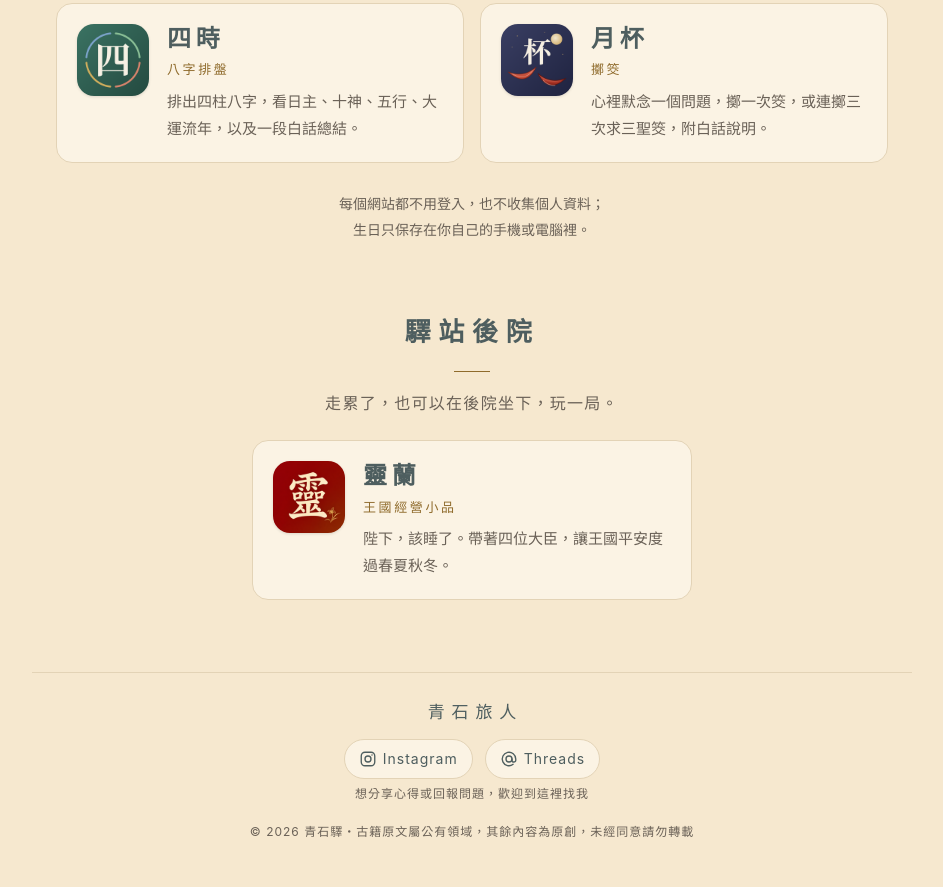
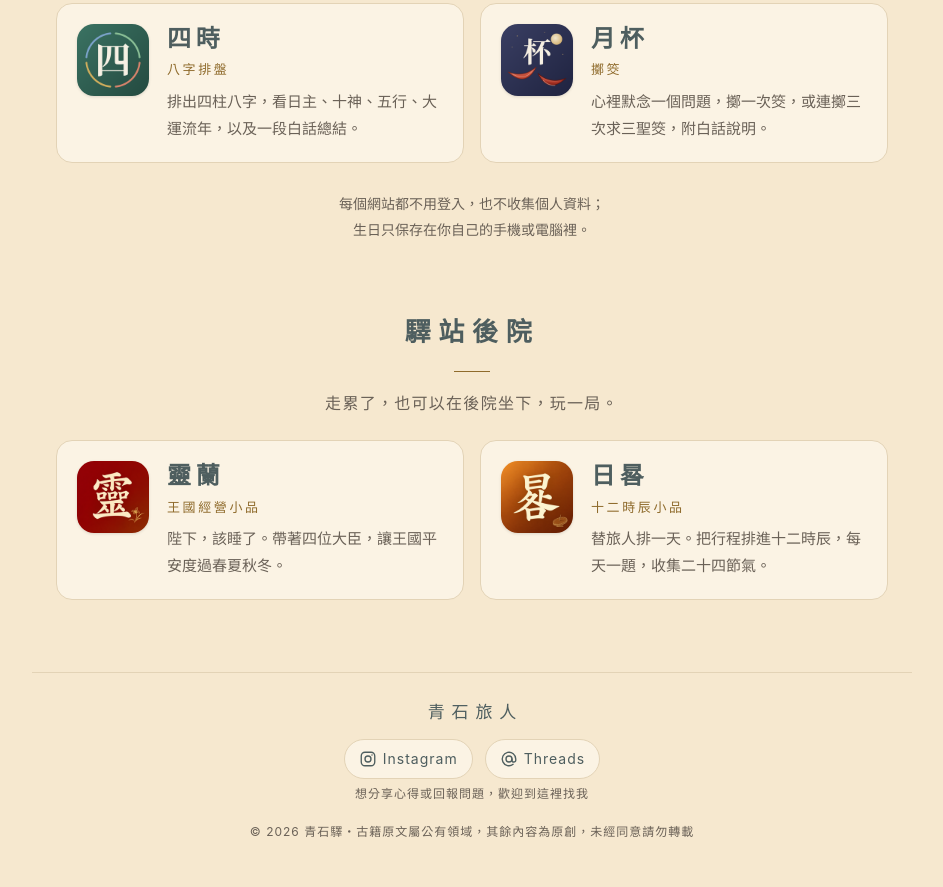
Before and after one commit to imqingstone/imqingstone.github.io, a plain HTML site: page docs/index.html in a window 1280 px wide. Shown: the part 1773-2660 px from the top of the page, without its empty margins (168-1111 px from the left). Drawn offline with Linux system fonts and the light colour scheme.

Commit message:
驛站後院加上日晷
- 日晷卡片：十二時辰小品，附正式圖示
- 後院改用與小徑相同的雙欄排法（手機仍為單欄）
- README 補上月杯與日晷

Co-Authored-By: Claude Opus 5.5 <noreply@anthropic.com>
Claude-Session: https://claude.ai/code/session_01DWRUU5jvQaJoFHQnnYxHa8

```diff
--- a/docs/index.html
+++ b/docs/index.html
@@ -67,6 +67,10 @@
       <img src="img/linglan.png" alt="" width="72" height="72">
       <span class="body"><span class="name">靈蘭</span><span class="tagline">王國經營小品</span>
       <span class="desc">陛下，該睡了。帶著四位大臣，讓王國平安度過春夏秋冬。</span></span></a></li>
+    <li><a class="card" href="https://imqingstone.github.io/rigui/">
+      <img src="img/rigui.png" alt="" width="72" height="72">
+      <span class="body"><span class="name">日晷</span><span class="tagline">十二時辰小品</span>
+      <span class="desc">替旅人排一天。把行程排進十二時辰，每天一題，收集二十四節氣。</span></span></a></li>
   </ul>
 </section>
 </main>
--- a/docs/style.css
+++ b/docs/style.css
@@ -42,7 +42,7 @@ h2::after{content:"";display:block;width:36px;height:1px;background:var(--gold);
 
 /* 驛站後院：遊戲另闢一區 */
 .yard{margin-top:64px}
-.yard .cards{grid-template-columns:1fr;max-width:440px;margin:0 auto}
+.yard .cards{grid-template-columns:repeat(auto-fit,minmax(min(100%,380px),1fr))}
 .yard-lead{margin:-8px auto 20px;text-align:center;font-family:var(--serif);font-size:16px;line-height:2;letter-spacing:.08em;color:var(--mute)}
 .yard-lead span{display:inline-block}
 
```
Also changed, not shown: docs/img/rigui.png (added), 1 other file.
